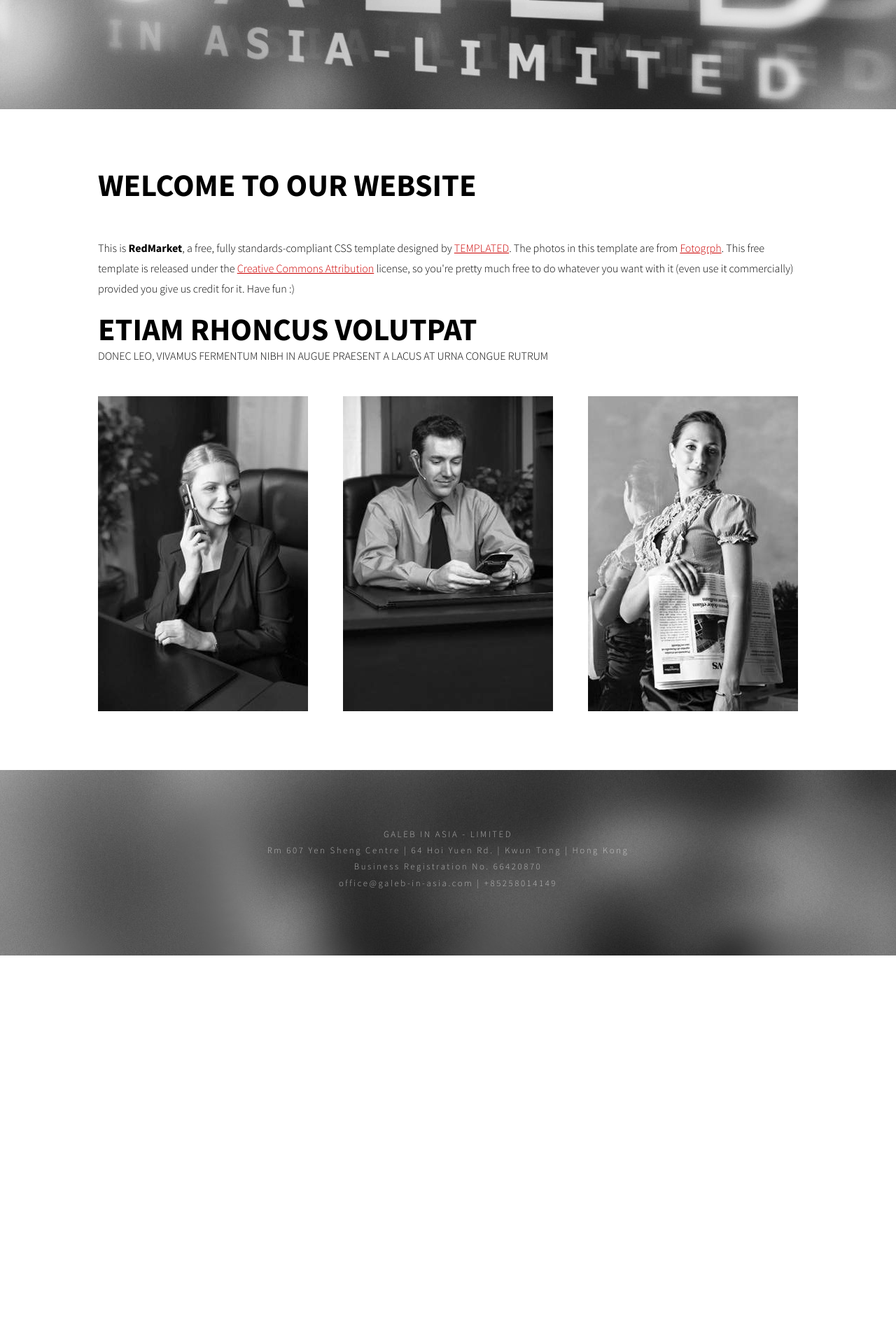
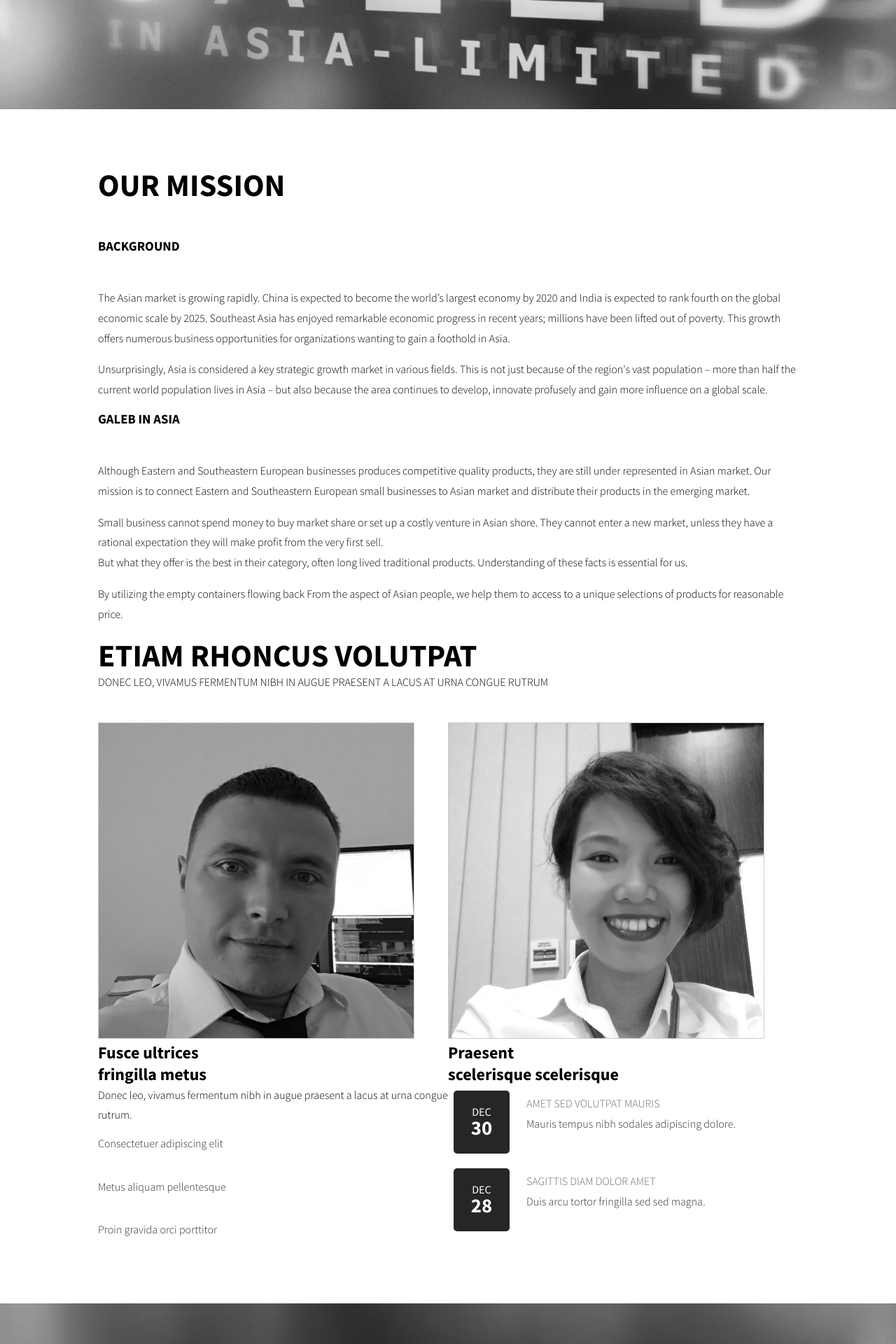
Before and after one commit to Ghost990/web-repo-for-galeb-in-asia, a PHP site: page / in a window 1280 px wide. Shown: the part 494-2414 px from the top of the page at 70% size. Before the commit the page ends 1859 px from the top, so only its background shows below. Run offline with PHP 8.4, Linux system fonts and the light colour scheme; some libraries are stand-ins or nearby versions.

Commit message:
updated ubout us and added stuff photos

```diff
--- a/default.css
+++ b/default.css
@@ -246,9 +246,9 @@ ul.contact li a.icon-rss:before
 /* 2-column                                                                      */
 /*********************************************************************************/
 
-	.tbox1,  .tbox2
+.tbox1,  .tbox2
 {
-	width: 575px;
+	width: 500px;
 }
 
 .tbox1
@@ -260,6 +260,12 @@ ul.contact li a.icon-rss:before
 {
 	float: right;
 }
+
+.tbox1 img,  .tbox2 img
+{
+	border: 1px solid #ccc;
+}
+
 
 #wrapper
 {
@@ -438,6 +444,13 @@ ul.contact li a.icon-rss:before
 	color: rgba(255,255,255,0.9);
 }
 
+#bottomline
+{
+height: 10px;
+width: 100%;
+background-color: #0099CC;
+}
+
 /*********************************************************************************/
 /* Heading Titles                                                                */
 /*********************************************************************************/
--- a/index.html
+++ b/index.html
@@ -46,26 +46,80 @@ $(document).ready(function(){
 <div id="wrapper">
 	<div id="ourmission" class="container">
 		<div class="title">
-			<h2>Welcome to our website</h2>
+			<h2>Our Mission</h2>
 		</div>
-		<p>This is <strong>RedMarket</strong>, a free, fully standards-compliant CSS template designed by <a href="http://templated.co" rel="nofollow">TEMPLATED</a>. The photos in this template are from <a href="http://fotogrph.com/"> Fotogrph</a>. This free template is released under the <a href="http://templated.co/license">Creative Commons Attribution</a> license, so you're pretty much free to do whatever you want with it (even use it commercially) provided you give us credit for it. Have fun :) </p>
+		<div class="title">
+			<h3>Background</h4>
+		</div>
+		<p>
+			The Asian market is growing rapidly. China is expected to become the world’s largest economy by 2020 and India is expected to rank fourth on the global economic scale by 2025. Southeast Asia has enjoyed remarkable economic progress in recent years; millions have been lifted out of poverty.
+			This growth offers numerous business opportunities for organizations wanting to gain a foothold in Asia.
+		</p>
+		<p>
+			Unsurprisingly, Asia is considered a key strategic growth market in various fields. This is not just because of the region's vast population – more than half the current world population lives in Asia – but also because the area continues to develop, innovate profusely and gain more influence on a global scale.
+		</p>
+		<div class="title">
+			<h3>Galeb in Asia</h4>
+		</div>
+		<p>
+			Although Eastern and Southeastern European businesses produces competitive quality products, they are still under represented in Asian market. Our mission is to connect Eastern and Southeastern European small businesses to Asian market and distribute their products in the emerging market.
+		</p>
+		<p>
+			Small business cannot spend money to buy market share or set up a costly venture in Asian shore. They cannot enter a new market, unless they have a rational expectation they will make profit from the very first sell.<br/>
+			But what they offer is the best in their category, often long lived traditional products. Understanding of these facts is essential for us.
+		</p>
+		<p>
+		  By utilizing the empty containers flowing back
+			From the aspect of Asian people, we help them to access to a unique selections of products for reasonable price.
+		</p>
 	</div>
 	<div id="aboutus" class="container">
 		<div class="title">
 			<h2>Etiam rhoncus volutpat</h2>
-			<span>Donec leo, vivamus fermentum nibh in augue praesent a lacus at urna congue rutrum</span> </div>
-		<div class="boxA"><img src="images/pic01.jpg" width="300" height="450" alt="" /></div>
-		<div class="boxB"><img src="images/pic02.jpg" width="300" height="450" alt="" /></div>
-		<div class="boxC"><img src="images/pic03.jpg" width="300" height="450" alt="" /></div>
+			<span>Donec leo, vivamus fermentum nibh in augue praesent a lacus at urna congue rutrum</span>
+		</div>
+		<div class="tbox1"><img src="images/oliver.jpg" width="450" height="450" alt="" /></div>
+		<div class="tbox2"><img src="images/hien.jpg" width="450" height="450" alt="" /></div>
+		<div class="tbox1">
+			<h2>Fusce ultrices<br />
+				<span>fringilla metus</span></h2>
+			<p>Donec leo, vivamus fermentum nibh in augue praesent a lacus at urna congue rutrum.</p>
+			<ul class="style3">
+				<li class="first"><a href="#">Consectetuer adipiscing elit</a></li>
+				<li><a href="#">Metus aliquam pellentesque</a></li>
+				<li><a href="#">Proin gravida orci porttitor</a></li>
+			</ul>
+		</div>
+		<div class="tbox2">
+			<h2>Praesent<br />
+				<span> scelerisque scelerisque</span></h2>
+			<ul class="style3">
+				<li class="first">
+					<p class="date"><a href="#">Dec<b>30</b></a></p>
+					<h3>Amet sed volutpat mauris</h3>
+					<p><a href="#">Mauris tempus nibh sodales adipiscing dolore.</a></p>
+				</li>
+				<li>
+					<p class="date"><a href="#">Dec<b>28</b></a></p>
+					<h3>Sagittis diam dolor amet</h3>
+					<p><a href="#">Duis arcu tortor fringilla sed  sed magna.</a></p>
+				</li>
+			</ul>
+		</div>
 	</div>
 </div>
 <div id="contact" class="container">
 	<p>
 		GALEB IN ASIA - LIMITED<br/>
 		Rm 607 Yen Sheng Centre | 64 Hoi Yuen Rd. | Kwun Tong | Hong Kong<br/>
-		Business Registration  No. 66420870<br/>
-		office@galeb-in-asia.com | +85258014149
+		Business Registration  No.: 66420870<br/>
+		office@galeb-in-asia.com | +85258014149<br/>
+	</p>
+	<p>
+		branch.vn@galeb-in-asia.com | +841229880451<br/>
+		branch.rs@galeb-in-asia.com | +381644892313<br/>
 	</p>
 </div>
+<div id="bottomline"></div>
 </body>
 </html>
```
Also changed, not shown: images/hien.jpg (added), images/oliver-th.jpg (deleted), images/oliver.jpg.
